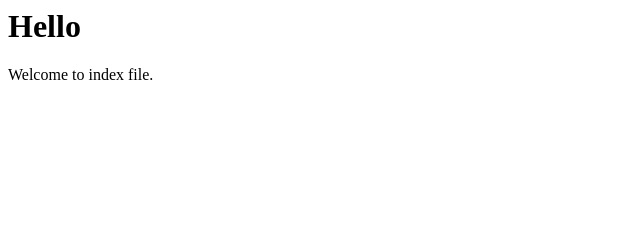
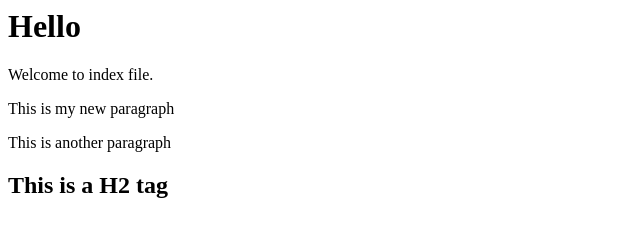
Before and after one commit to NishaGarg17/Test, a plain HTML site: page index.html in a window 1280 px wide. Shown: the whole page, without its empty margins (0-640 px from the left). Drawn offline with Linux system fonts and the light colour scheme.

Commit message:
index.html updated with p and h2 tags

```diff
--- a/index.html
+++ b/index.html
@@ -8,4 +8,10 @@
 Welcome to index file.
 
 </p>
+
+<p> This is my new paragraph </p>
+
+<p> This is another paragraph </p>
+
+<h2> This is a H2 tag </h2>
 </html>
```
